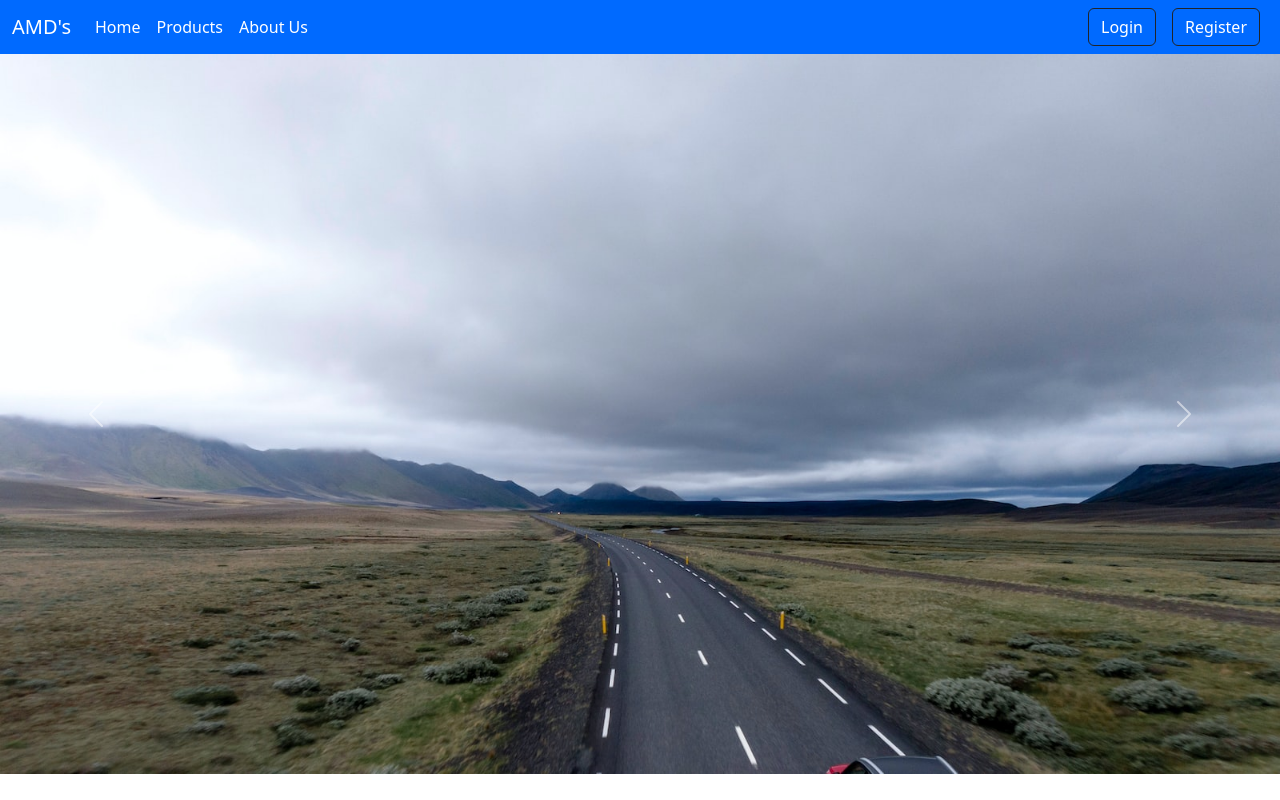
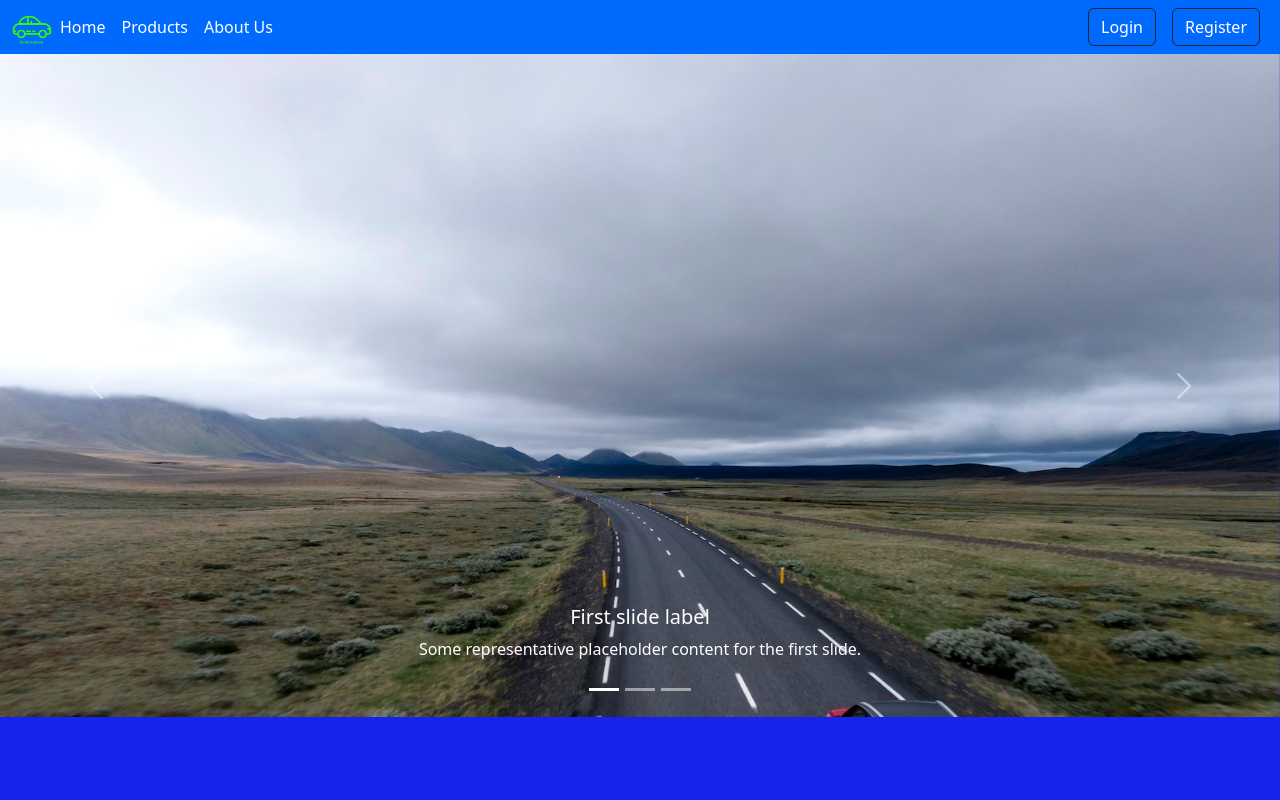
Before and after one commit to rahulmondal779/Automobile-DBs, a Flask app: page / in a window 1280 px wide. Run offline with Flask 2, Linux system fonts and the light colour scheme; data comes from the database, SQL or seed files in the repository.

Commit message:
Images added + Fevicon Done + Slides Added + Icon Added + Background Color Changed

```diff
--- a/templates/base.html
+++ b/templates/base.html
@@ -61,14 +61,15 @@
     }
     {% block style %} {% endblock style %}
   </style>
-
+  <link rel="shortcut icon" href="static\Bg\Red_Modern_Retro_Car_Logo_Icon-removebg-preview.png" type="image/x-icon" >
   <title>{% block title %}{% endblock title %}</title>
 </head>
 
-<body>
+<body style="background-color:rgb(21, 35, 236);" >
   <nav style="background-color: rgb(0, 106, 255);" class="navbar navbar-expand-lg navbar-dark p-lg-0 my">
     <div class="container-fluid ">
-      <a class="navbar-brand" href="#">AMD's</a>
+      <img src="static\Bg\Red_Modern_Retro_Car_Logo_Icon-removebg-preview.png" alt="" height="40">
+      <!-- <a  class="navbar-brand" href="#">AMD's</a> -->
       <button class="navbar-toggler" type="button" data-toggle="collapse" data-target="#navbarSupportedContent"
         aria-controls="navbarSupportedContent" aria-expanded="false" aria-label="Toggle navigation">
         <span class="navbar-toggler-icon"></span>
--- a/templates/index.html
+++ b/templates/index.html
@@ -14,23 +14,40 @@
       {% endfor %}
       {% endif %}
       {% endwith %}
-      <div id="carouselExampleInterval" class="carousel slide" data-bs-ride="carousel">
+      <div id="carouselExampleCaptions" class="carousel slide" data-bs-ride="false">
+        <div class="carousel-indicators">
+          <button type="button" data-bs-target="#carouselExampleCaptions" data-bs-slide-to="0" class="active" aria-current="true" aria-label="Slide 1"></button>
+          <button type="button" data-bs-target="#carouselExampleCaptions" data-bs-slide-to="1" aria-label="Slide 2"></button>
+          <button type="button" data-bs-target="#carouselExampleCaptions" data-bs-slide-to="2" aria-label="Slide 3"></button>
+        </div>
         <div class="carousel-inner">
-          <div class="carousel-item active" data-bs-interval="10000">
-            <img src="static\Bg\photo-1.jfif" class="d-block w-100" alt="...">
+          <div class="carousel-item active">
+            <img src="static\Bg\photo-1.jfif" class="d-block w-100" alt="Car" style="height: 663px;">
+            <div class="carousel-caption d-none d-md-block">
+              <h5>First slide label</h5>
+              <p>Some representative placeholder content for the first slide.</p>
+            </div>
           </div>
-          <div class="carousel-item" data-bs-interval="2000">
-            <img src="static\Bg\photo-4.jfif" class="d-block w-100" alt="...">
+          <div class="carousel-item">
+            <img src="static\Bg\photo-2.jfif" class="d-block w-100" alt="Car" style="height: 663px;">
+            <div class="carousel-caption d-none d-md-block">
+              <h5>Second slide label</h5>
+              <p>Some representative placeholder content for the second slide.</p>
+            </div>
           </div>
-          <div class="carousel-item" data-bs-interval="2000">
-            <img src="static\Bg\photo-6.jfif" class="d-block w-100" alt="...">
+          <div class="carousel-item">
+            <img src="static\Bg\photo-5.jfif" class="d-block w-100" alt="Car" style="height: 663px;">
+            <div class="carousel-caption d-none d-md-block">
+              <h5>Third slide label</h5>
+              <p>Some representative placeholder content for the third slide.</p>
+            </div>
           </div>
         </div>
-        <button class="carousel-control-prev" type="button" data-bs-target="#carouselExampleInterval" data-bs-slide="prev">
+        <button class="carousel-control-prev" type="button" data-bs-target="#carouselExampleCaptions" data-bs-slide="prev">
           <span class="carousel-control-prev-icon" aria-hidden="true"></span>
           <span class="visually-hidden">Previous</span>
         </button>
-        <button class="carousel-control-next" type="button" data-bs-target="#carouselExampleInterval" data-bs-slide="next">
+        <button class="carousel-control-next" type="button" data-bs-target="#carouselExampleCaptions" data-bs-slide="next">
           <span class="carousel-control-next-icon" aria-hidden="true"></span>
           <span class="visually-hidden">Next</span>
         </button>
```
Also changed, not shown: static/2.jpg (deleted), static/Bg/1.jpg (renamed from static/1.jpg), static/Bg/Red_Modern_Retro_Car_Logo_Icon-removebg-preview.png (added), static/Bg/photo-3.jfif (deleted), static/Bg/photo-4.jfif (deleted), static/Bg/photo-6.jfif (deleted).
